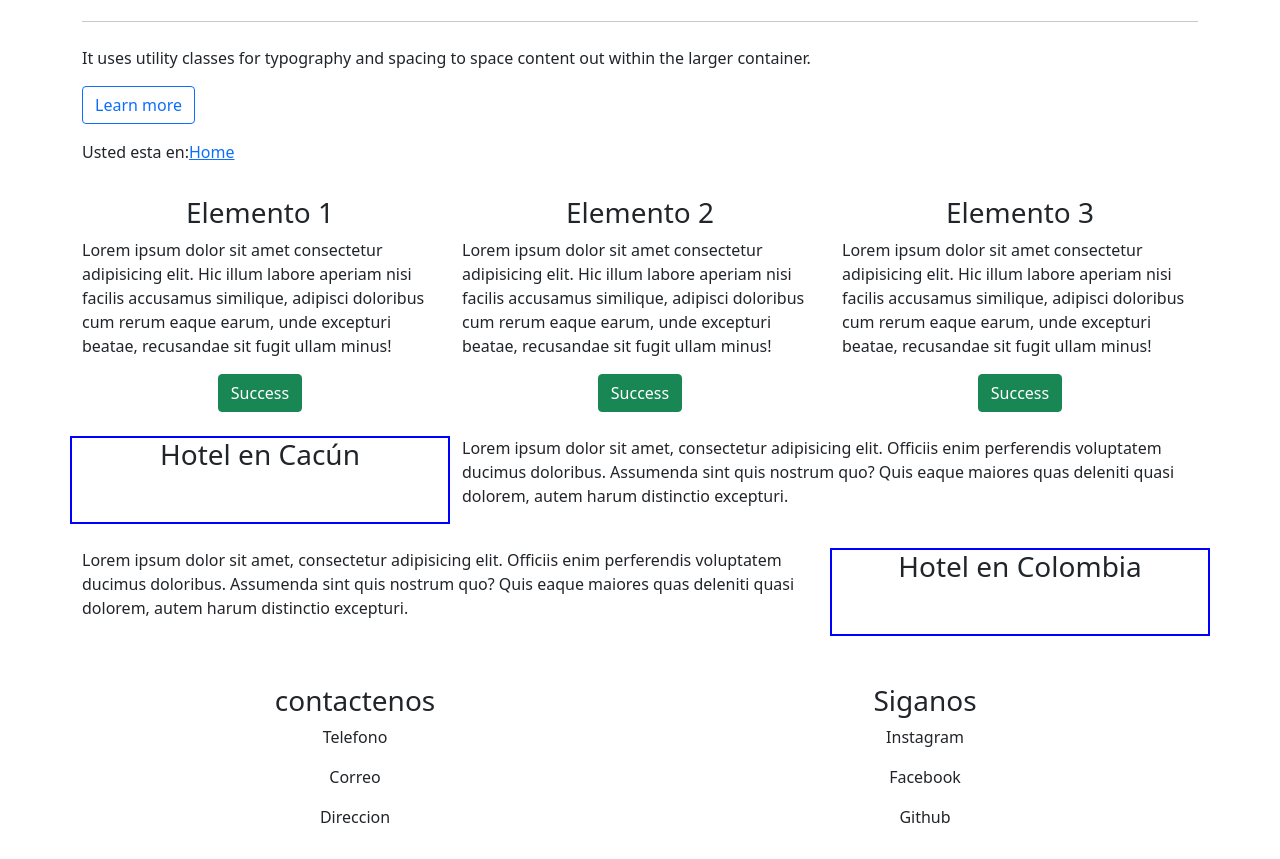
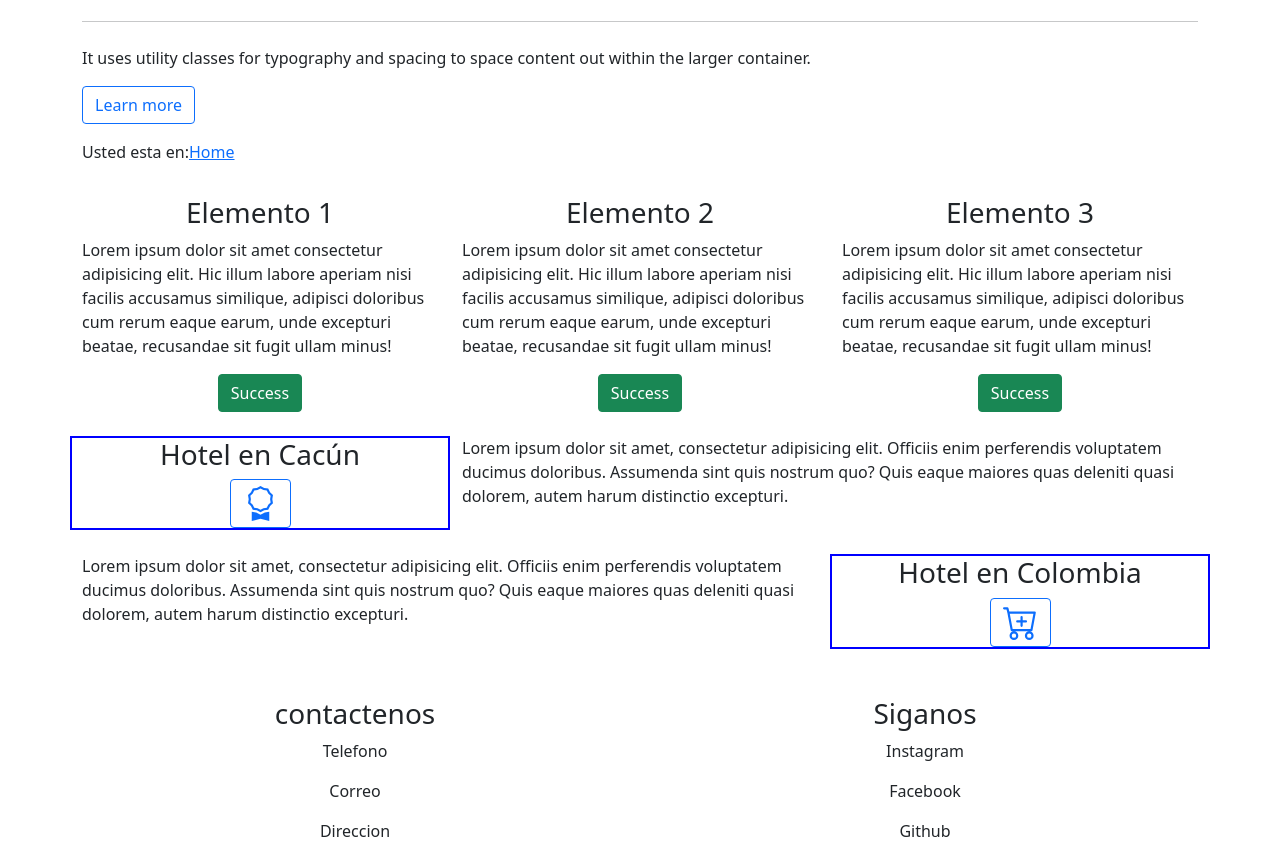
Before and after one commit to LeonardoMercado/curso_austral, a website: page index.html in a window 1280 px wide. Shown: the part 238-1097 px from the top of the page. Drawn offline with nearby package versions, Linux system fonts and the light colour scheme.

Commit message:
Se agrengan iconos a los principales hoteles

```diff
--- a/index.html
+++ b/index.html
@@ -91,6 +91,12 @@
                 <div class="row">
                     <div class="col-sm-4" style="text-align: center;border: 2px solid blue;">
                         <h3>Hotel en Cacún</h3>
+                            <button type="button" class="btn btn-outline-primary">
+                                <svg xmlns="http://www.w3.org/2000/svg" width="35" height="35" fill="currentColor" class="bi bi-award" viewBox="0 0 16 16">
+                                <path d="M9.669.864 8 0 6.331.864l-1.858.282-.842 1.68-1.337 1.32L2.6 6l-.306 1.854 1.337 1.32.842 1.68 1.858.282L8 12l1.669-.864 1.858-.282.842-1.68 1.337-1.32L13.4 6l.306-1.854-1.337-1.32-.842-1.68L9.669.864zm1.196 1.193.684 1.365 1.086 1.072L12.387 6l.248 1.506-1.086 1.072-.684 1.365-1.51.229L8 10.874l-1.355-.702-1.51-.229-.684-1.365-1.086-1.072L3.614 6l-.25-1.506 1.087-1.072.684-1.365 1.51-.229L8 1.126l1.356.702 1.509.229z"></path>
+                                <path d="M4 11.794V16l4-1 4 1v-4.206l-2.018.306L8 13.126 6.018 12.1 4 11.794z"></path>
+                                </svg>
+                            </button>
                     </div>
                     <div class="col-8">
                         <p>Lorem ipsum dolor sit amet, consectetur adipisicing elit. Officiis enim perferendis voluptatem ducimus doloribus. Assumenda sint quis nostrum quo? Quis eaque maiores quas deleniti quasi dolorem, autem harum distinctio excepturi.</p>
@@ -100,6 +106,12 @@
                 <div class="row flex-row-reverse">
                     <div class="col-sm-4" style="text-align: center;border: 2px solid blue;">
                         <h3>Hotel en Colombia</h3>
+                            <button type="button" class="btn btn-outline-primary">
+                                <svg xmlns="http://www.w3.org/2000/svg" width="35" height="35" fill="currentColor" class="bi bi-cart-plus" viewBox="0 0 16 16">
+                                    <path d="M9 5.5a.5.5 0 0 0-1 0V7H6.5a.5.5 0 0 0 0 1H8v1.5a.5.5 0 0 0 1 0V8h1.5a.5.5 0 0 0 0-1H9V5.5z"/>
+                                    <path d="M.5 1a.5.5 0 0 0 0 1h1.11l.401 1.607 1.498 7.985A.5.5 0 0 0 4 12h1a2 2 0 1 0 0 4 2 2 0 0 0 0-4h7a2 2 0 1 0 0 4 2 2 0 0 0 0-4h1a.5.5 0 0 0 .491-.408l1.5-8A.5.5 0 0 0 14.5 3H2.89l-.405-1.621A.5.5 0 0 0 2 1H.5zm3.915 10L3.102 4h10.796l-1.313 7h-8.17zM6 14a1 1 0 1 1-2 0 1 1 0 0 1 2 0zm7 0a1 1 0 1 1-2 0 1 1 0 0 1 2 0z"/>
+                                </svg>
+                            </button>
                     </div>
                     <div class="col-sm-8">
                         <p>Lorem ipsum dolor sit amet, consectetur adipisicing elit. Officiis enim perferendis voluptatem ducimus doloribus. Assumenda sint quis nostrum quo? Quis eaque maiores quas deleniti quasi dolorem, autem harum distinctio excepturi.</p>
--- a/package.json
+++ b/package.json
@@ -15,6 +15,7 @@
   "dependencies": {
     "@popperjs/core": "^2.9.2",
     "bootstrap": "^5.0.2",
+    "bootstrap-icons": "^1.5.0",
     "jquery": "^3.6.0",
     "peer": "^0.6.1",
     "popper.js": "^1.16.1"
```
Also changed, not shown: 1 other file.
